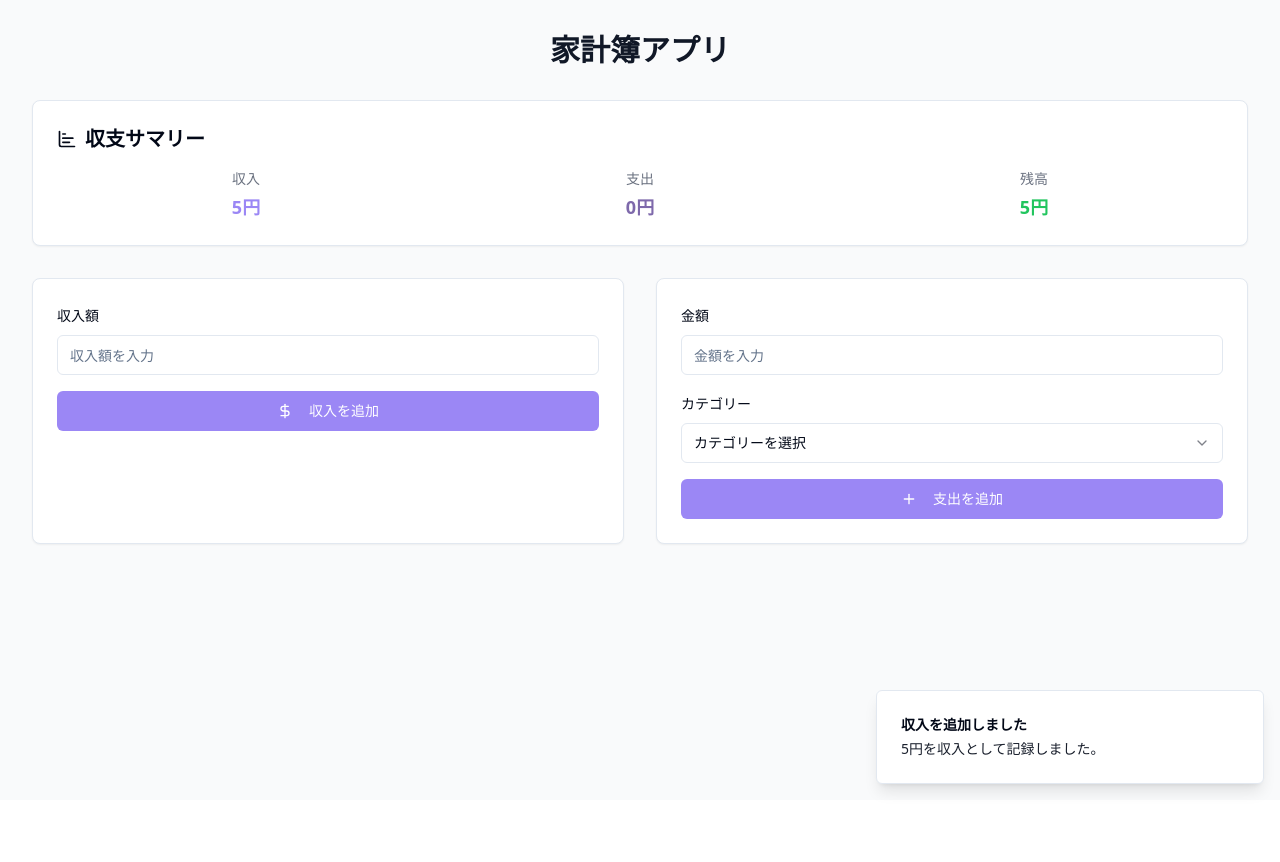
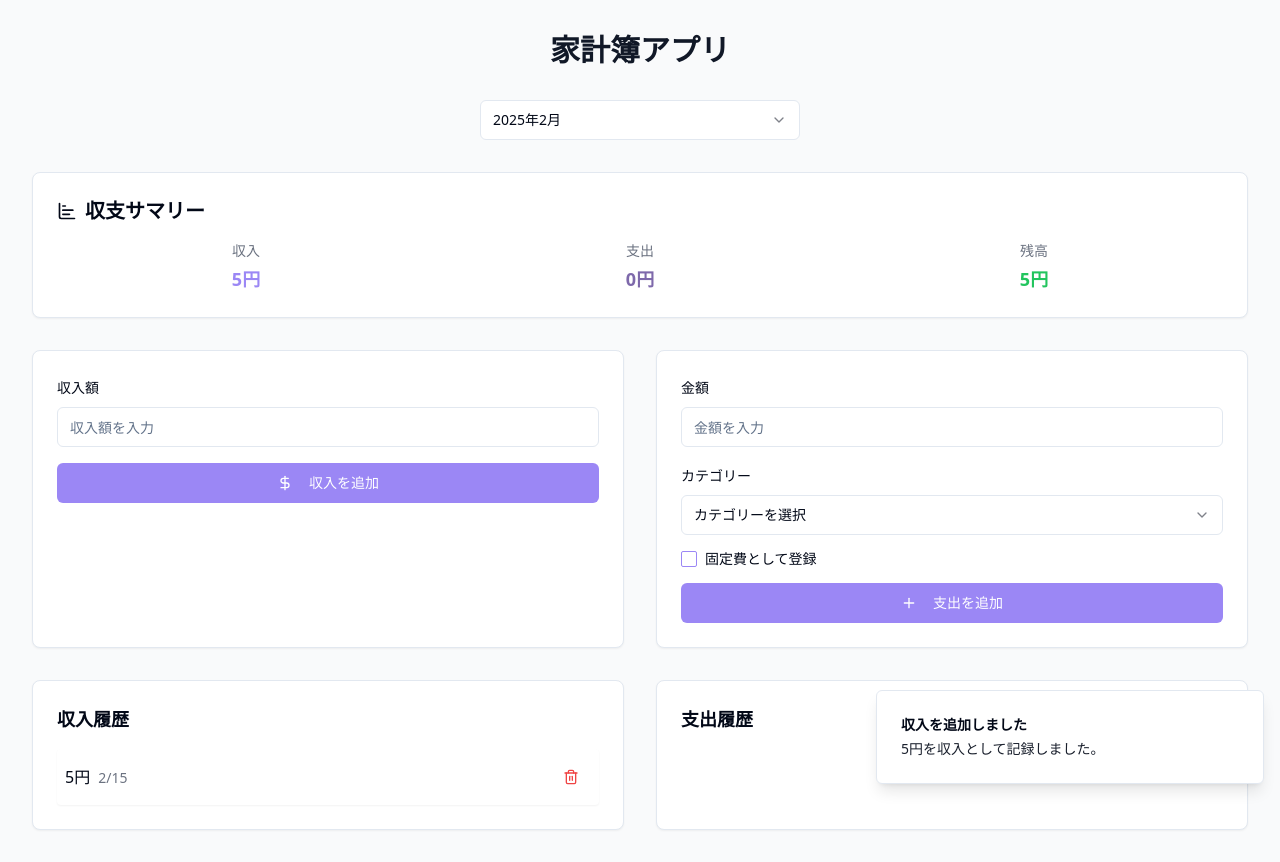
Before and after one commit to moamoamoko/happy-wallet-keeper, a React (Vite) app: page / in a window 1280 px wide. Both pictures are taken after typing "5" into the empty fields and a click on the button "収入を追加". Before the commit the page ends 800 px from the top, so only its background shows below. Built offline with nearby package versions, Linux system fonts and the light colour scheme.

Commit message:
Implement monthly management and recurring expenses
Add functionality for managing expenses on a monthly basis.  Include features for recurring expenses and deleting incorrectly entered data.

```diff
--- a/src/components/ExpenseForm.tsx
+++ b/src/components/ExpenseForm.tsx
@@ -4,6 +4,7 @@ import { Card } from "@/components/ui/card";
 import { Input } from "@/components/ui/input";
 import { Button } from "@/components/ui/button";
 import { Label } from "@/components/ui/label";
+import { Checkbox } from "@/components/ui/checkbox";
 import {
   Select,
   SelectContent,
@@ -23,13 +24,24 @@ const categories = [
   { id: "other", name: "その他" },
 ];
 
+export type Expense = {
+  id: string;
+  amount: number;
+  category: string;
+  date: string;
+  isRecurring?: boolean;
+  monthsToRepeat?: number;
+};
+
 export const ExpenseForm = ({
   onSubmit,
 }: {
-  onSubmit: (expense: { amount: number; category: string; date: string }) => void;
+  onSubmit: (expense: Omit<Expense, "id">) => void;
 }) => {
   const [amount, setAmount] = useState("");
   const [category, setCategory] = useState("");
+  const [isRecurring, setIsRecurring] = useState(false);
+  const [monthsToRepeat, setMonthsToRepeat] = useState("1");
   const { toast } = useToast();
 
   const handleSubmit = (e: React.FormEvent) => {
@@ -47,14 +59,22 @@ export const ExpenseForm = ({
       amount: Number(amount),
       category,
       date: new Date().toISOString(),
+      isRecurring,
+      monthsToRepeat: isRecurring ? Number(monthsToRepeat) : undefined,
     });
+
     setAmount("");
     setCategory("");
+    setIsRecurring(false);
+    setMonthsToRepeat("1");
+
     toast({
       title: "支出を追加しました",
       description: `${amount}円を${
         categories.find((c) => c.id === category)?.name
-      }として記録しました。`,
+      }として記録しました。${
+        isRecurring ? `\n${monthsToRepeat}ヶ月間自動で計上されます。` : ""
+      }`,
     });
   };
 
@@ -87,6 +107,28 @@ export const ExpenseForm = ({
             </SelectContent>
           </Select>
         </div>
+        <div className="flex items-center space-x-2">
+          <Checkbox
+            id="recurring"
+            checked={isRecurring}
+            onCheckedChange={(checked) => setIsRecurring(checked as boolean)}
+          />
+          <Label htmlFor="recurring">固定費として登録</Label>
+        </div>
+        {isRecurring && (
+          <div className="space-y-2">
+            <Label htmlFor="months">繰り返す月数</Label>
+            <Input
+              id="months"
+              type="number"
+              min="1"
+              max="12"
+              value={monthsToRepeat}
+              onChange={(e) => setMonthsToRepeat(e.target.value)}
+              className="transition-all duration-200 focus:ring-2 focus:ring-primary"
+            />
+          </div>
+        )}
         <Button type="submit" className="w-full">
           <Plus className="mr-2 h-4 w-4" />
           支出を追加
--- a/src/pages/Index.tsx
+++ b/src/pages/Index.tsx
@@ -1,29 +1,97 @@
 
 import { useState } from "react";
-import { ExpenseForm } from "@/components/ExpenseForm";
+import { ExpenseForm, Expense } from "@/components/ExpenseForm";
 import { IncomeForm } from "@/components/IncomeForm";
 import { Summary } from "@/components/Summary";
+import { format, addMonths, startOfMonth, endOfMonth } from "date-fns";
+import {
+  Select,
+  SelectContent,
+  SelectItem,
+  SelectTrigger,
+  SelectValue,
+} from "@/components/ui/select";
+import { Button } from "@/components/ui/button";
+import { Trash2 } from "lucide-react";
+import { Card } from "@/components/ui/card";
 
 type Transaction = {
+  id: string;
   amount: number;
   category?: string;
   date: string;
+  isRecurring?: boolean;
+  monthsToRepeat?: number;
 };
 
+const generateId = () => Math.random().toString(36).substr(2, 9);
+
 const Index = () => {
+  const [selectedMonth, setSelectedMonth] = useState(() =>
+    format(new Date(), "yyyy-MM")
+  );
   const [income, setIncome] = useState<Transaction[]>([]);
   const [expenses, setExpenses] = useState<Transaction[]>([]);
 
-  const handleIncomeSubmit = (newIncome: Transaction) => {
-    setIncome([...income, newIncome]);
+  const handleIncomeSubmit = (newIncome: Omit<Transaction, "id">) => {
+    setIncome([...income, { ...newIncome, id: generateId() }]);
   };
 
-  const handleExpenseSubmit = (newExpense: Transaction) => {
-    setExpenses([...expenses, newExpense]);
+  const handleExpenseSubmit = (newExpense: Omit<Expense, "id">) => {
+    const expensesToAdd: Omit<Transaction, "id">[] = [];
+
+    if (newExpense.isRecurring && newExpense.monthsToRepeat) {
+      for (let i = 0; i < newExpense.monthsToRepeat; i++) {
+        expensesToAdd.push({
+          ...newExpense,
+          date: addMonths(new Date(newExpense.date), i).toISOString(),
+        });
+      }
+    } else {
+      expensesToAdd.push(newExpense);
+    }
+
+    const newExpenses = expensesToAdd.map(expense => ({
+      ...expense,
+      id: generateId(),
+    }));
+
+    setExpenses([...expenses, ...newExpenses]);
   };
 
-  const totalIncome = income.reduce((sum, i) => sum + i.amount, 0);
-  const totalExpenses = expenses.reduce((sum, e) => sum + e.amount, 0);
+  const handleDeleteIncome = (id: string) => {
+    setIncome(income.filter((item) => item.id !== id));
+  };
+
+  const handleDeleteExpense = (id: string) => {
+    setExpenses(expenses.filter((item) => item.id !== id));
+  };
+
+  const filteredIncome = income.filter((item) => {
+    const itemDate = new Date(item.date);
+    const monthStart = startOfMonth(new Date(selectedMonth));
+    const monthEnd = endOfMonth(new Date(selectedMonth));
+    return itemDate >= monthStart && itemDate <= monthEnd;
+  });
+
+  const filteredExpenses = expenses.filter((item) => {
+    const itemDate = new Date(item.date);
+    const monthStart = startOfMonth(new Date(selectedMonth));
+    const monthEnd = endOfMonth(new Date(selectedMonth));
+    return itemDate >= monthStart && itemDate <= monthEnd;
+  });
+
+  const totalIncome = filteredIncome.reduce((sum, i) => sum + i.amount, 0);
+  const totalExpenses = filteredExpenses.reduce((sum, e) => sum + e.amount, 0);
+
+  // 過去12ヶ月分の選択肢を生成
+  const monthOptions = Array.from({ length: 12 }, (_, i) => {
+    const date = addMonths(new Date(), -i);
+    return {
+      value: format(date, "yyyy-MM"),
+      label: format(date, "yyyy年M月"),
+    };
+  });
 
   return (
     <div className="min-h-screen bg-gray-50">
@@ -31,10 +99,78 @@ const Index = () => {
         <h1 className="text-3xl font-bold text-center text-gray-900 mb-8">
           家計簿アプリ
         </h1>
+
+        <div className="w-full max-w-xs mx-auto">
+          <Select value={selectedMonth} onValueChange={setSelectedMonth}>
+            <SelectTrigger>
+              <SelectValue placeholder="月を選択" />
+            </SelectTrigger>
+            <SelectContent>
+              {monthOptions.map((month) => (
+                <SelectItem key={month.value} value={month.value}>
+                  {month.label}
+                </SelectItem>
+              ))}
+            </SelectContent>
+          </Select>
+        </div>
+
         <Summary income={totalIncome} expenses={totalExpenses} />
+
         <div className="grid md:grid-cols-2 gap-8">
           <IncomeForm onSubmit={handleIncomeSubmit} />
           <ExpenseForm onSubmit={handleExpenseSubmit} />
+        </div>
+
+        <div className="grid md:grid-cols-2 gap-8">
+          <Card className="p-6">
+            <h3 className="text-lg font-semibold mb-4">収入履歴</h3>
+            <div className="space-y-2">
+              {filteredIncome.map((item) => (
+                <div key={item.id} className="flex items-center justify-between p-2 bg-white rounded shadow-sm">
+                  <div>
+                    <span className="font-medium">{item.amount.toLocaleString()}円</span>
+                    <span className="text-sm text-gray-500 ml-2">
+                      {format(new Date(item.date), "M/d")}
+                    </span>
+                  </div>
+                  <Button
+                    variant="ghost"
+                    size="icon"
+                    onClick={() => handleDeleteIncome(item.id)}
+                  >
+                    <Trash2 className="h-4 w-4 text-red-500" />
+                  </Button>
+                </div>
+              ))}
+            </div>
+          </Card>
+
+          <Card className="p-6">
+            <h3 className="text-lg font-semibold mb-4">支出履歴</h3>
+            <div className="space-y-2">
+              {filteredExpenses.map((item) => (
+                <div key={item.id} className="flex items-center justify-between p-2 bg-white rounded shadow-sm">
+                  <div>
+                    <span className="font-medium">{item.amount.toLocaleString()}円</span>
+                    <span className="text-sm text-gray-500 ml-2">
+                      {categories.find(c => c.id === item.category)?.name}
+                    </span>
+                    <span className="text-sm text-gray-500 ml-2">
+                      {format(new Date(item.date), "M/d")}
+                    </span>
+                  </div>
+                  <Button
+                    variant="ghost"
+                    size="icon"
+                    onClick={() => handleDeleteExpense(item.id)}
+                  >
+                    <Trash2 className="h-4 w-4 text-red-500" />
+                  </Button>
+                </div>
+              ))}
+            </div>
+          </Card>
         </div>
       </div>
     </div>
```
